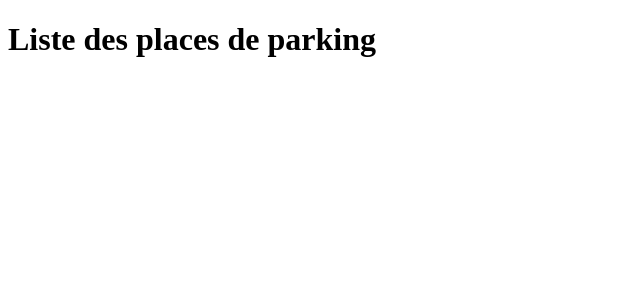
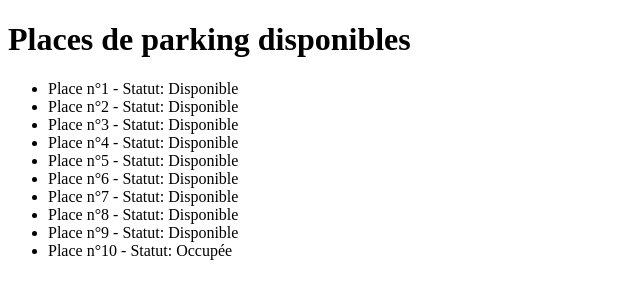
Before and after one commit to moambk/parking-app, a Django app: page /places/ in a window 1280 px wide. Shown: the top 300 px of the page, without its empty margins (0-640 px from the left). Run offline with Django 4.2, Linux system fonts and the light colour scheme; data comes from the database, SQL or seed files in the repository; both versions use the stored data as it was after the commit.

Commit message:
gestion tableau place dispo + add jeux de test avec admin +admin create

```diff
--- a/backend/backend/urls.py
+++ b/backend/backend/urls.py
@@ -16,7 +16,7 @@ Including another URLconf
 """
 from django.contrib import admin
 from django.urls import path
-from parking import views  # Assure-toi que l'import vient de l'app 'parking'
+from parking import views
 
 urlpatterns = [
     path('admin/', admin.site.urls),
@@ -25,5 +25,5 @@ urlpatterns = [
     path('release/<int:ticket_id>/', views.release_place, name='release_place'),
 
 
-    path('', views.list_places, name='home'),
+    path('', views.home, name='home'),
 ]
--- a/backend/parking/models.py
+++ b/backend/parking/models.py
@@ -1,19 +1,19 @@
 from django.db import models
 from django.utils import timezone
 
-# Modèle de Place
+
 class Place(models.Model):
-    number = models.CharField(max_length=10, unique=True)  # Numéro de la place
-    is_occupied = models.BooleanField(default=False)  # Statut de la place (libre/occupée)
+    number = models.CharField(max_length=10, unique=True)
+    is_occupied = models.BooleanField(default=False)
 
     def __str__(self):
         return f"Place {self.number}"
 
-# Modèle de Ticket
+
 class Ticket(models.Model):
-    place = models.ForeignKey(Place, on_delete=models.CASCADE)  # Référence à une place
-    entry_time = models.DateTimeField(default=timezone.now)  # Heure d'entrée
-    exit_time = models.DateTimeField(null=True, blank=True)  # Heure de sortie (peut être vide si toujours occupée)
+    place = models.ForeignKey(Place, on_delete=models.CASCADE)
+    entry_time = models.DateTimeField(default=timezone.now)
+    exit_time = models.DateTimeField(null=True, blank=True)
 
     def __str__(self):
         return f"Ticket pour {self.place.number} - {self.entry_time} à {self.exit_time if self.exit_time else 'en cours'}"
--- a/backend/parking/templates/parking/places_list.html
+++ b/backend/parking/templates/parking/places_list.html
@@ -1,10 +1,20 @@
 <!DOCTYPE html>
-<html>
+<html lang="fr">
 <head>
-    <title>Places de parking</title>
+    <meta charset="UTF-8">
+    <meta name="viewport" content="width=device-width, initial-scale=1.0">
+    <title>Places disponibles</title>
 </head>
 <body>
-    <h1>Liste des places de parking</h1>
-
+    <h1>Places de parking disponibles</h1>
+    {% if places %}
+        <ul>
+            {% for place in places %}
+                <li>Place n°{{ place.id }} - {% if place.is_occupied %} Statut: Occupée {% else %} Statut: Disponible {% endif %}</li>
+            {% endfor %}
+        </ul>
+    {% else %}
+        <p>Aucune place disponible pour le moment.</p>
+    {% endif %}
 </body>
 </html>
--- a/backend/parking/views.py
+++ b/backend/parking/views.py
@@ -3,16 +3,17 @@ from .models import Place, Ticket
 from django.http import HttpResponse
 from django.utils import timezone
 
-# Afficher toutes les places (libres et occupées)
+
 def list_places(request):
     places = Place.objects.all()
     return render(request, 'parking/places_list.html', {'places': places})
 
-# Obtenir un ticket pour une place
+
 def get_ticket(request, place_id):
     place = Place.objects.get(id=place_id)
     if not place.is_occupied:
-        # Créer un ticket et marquer la place comme occupée
+
+
         ticket = Ticket(place=place)
         ticket.save()
         place.is_occupied = True
@@ -20,7 +21,7 @@ def get_ticket(request, place_id):
         return HttpResponse(f"Ticket créé pour la place {place.number}.")
     return HttpResponse("Cette place est déjà occupée.")
 
-# Libérer une place
+
 def release_place(request, ticket_id):
     ticket = Ticket.objects.get(id=ticket_id)
     place = ticket.place
@@ -29,3 +30,6 @@ def release_place(request, ticket_id):
     place.is_occupied = False
     place.save()
     return HttpResponse(f"La place {place.number} a été libérée.")
+
+def home():
+    return render('parking/home.html')
```
Also changed, not shown: backend/parking/templates/parking/home.html (added, +11 -0 lines), backend/db.sqlite3, backend/parking/migrations/0001_initial.py (added).
